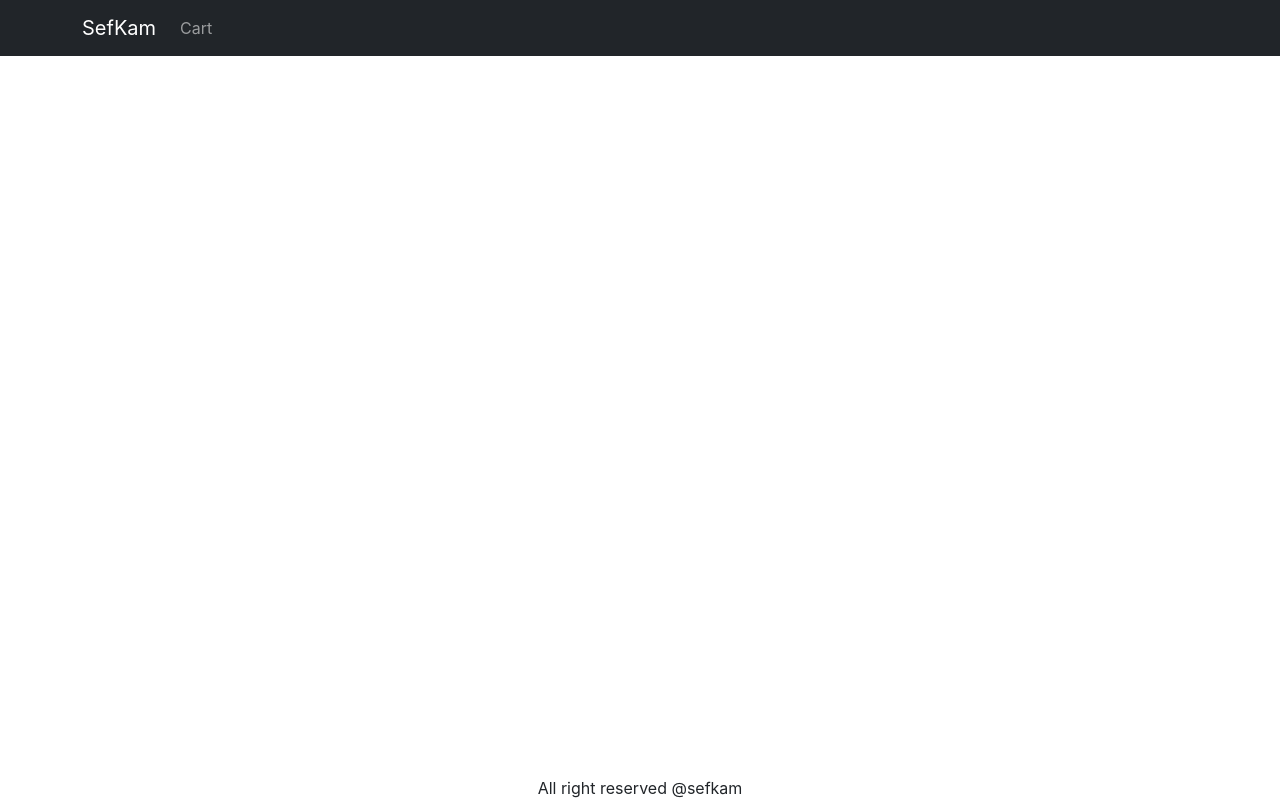
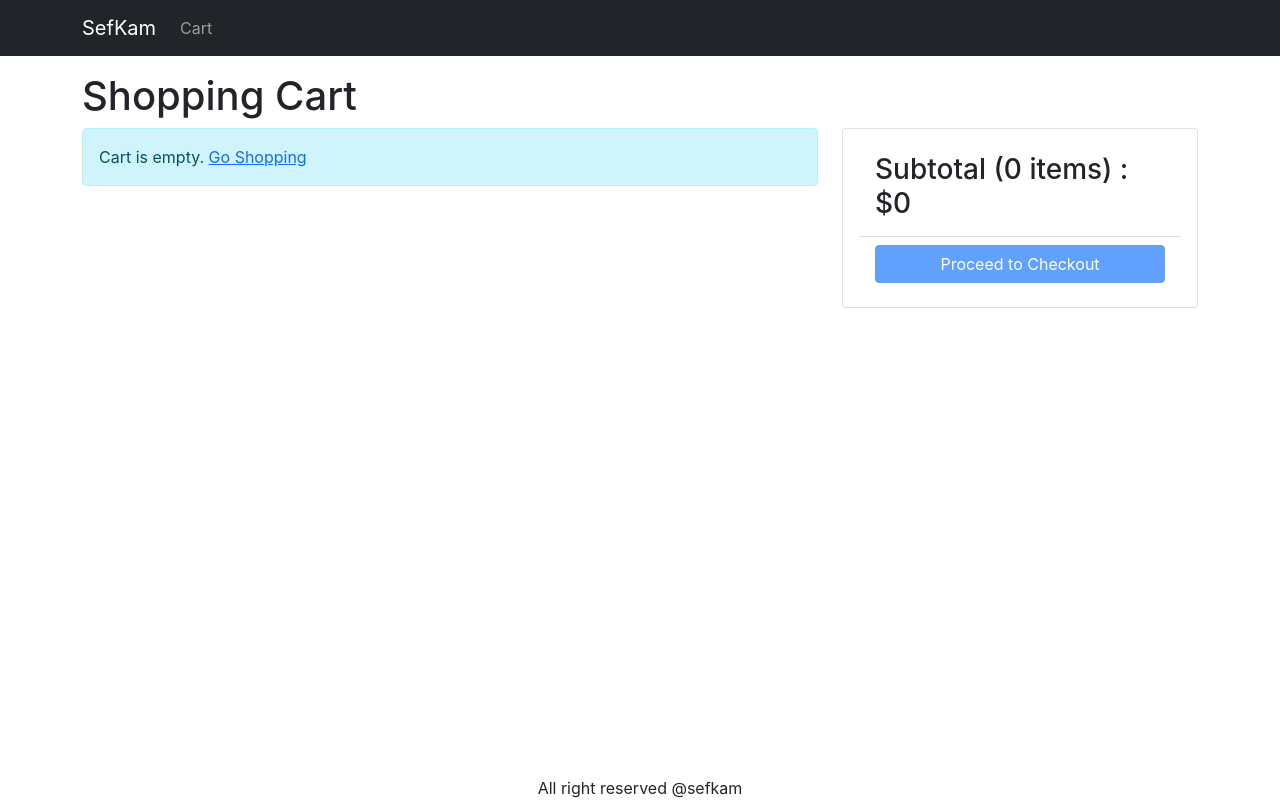
Before and after one commit to 1512abhijitghosh/s, a React (Create React App) app in the folder frontend/: page /cart in a window 1280 px wide. Built offline with nearby package versions, Linux system fonts and the light colour scheme.

Commit message:
cart functionality complete

```diff
--- a/frontend/src/App.js
+++ b/frontend/src/App.js
@@ -9,6 +9,7 @@
 import { LinkContainer } from 'react-router-bootstrap';
 import { useContext } from 'react';
 import { Store } from './Store';
+import CartScreen from './screens/CartScreen';
 
 function App() {
   const { state } = useContext(Store);
@@ -39,6 +40,7 @@
           <Container className="mt-3">
             <Routes>
               <Route path="/product/:slug" element={<ProductScreen />} />
+              <Route path="/cart" element={<CartScreen />} />
               <Route path="/" element={<HomeScreen />} />
             </Routes>
           </Container>
--- a/frontend/src/Store.js
+++ b/frontend/src/Store.js
@@ -4,7 +4,10 @@
 
 const initialState = {
   cart: {
-    cartItems: [],
+    //cartItems: [],
+    cartItems: localStorage.getItem('cartItems')
+      ? JSON.parse(localStorage.getItem('cartItems'))
+      : [],
   },
 };
 function reducer(state, action) {
@@ -20,7 +23,15 @@
             item._id === existItem._id ? newItem : item
           )
         : [...state.cart.cartItems, newItem];
+      localStorage.setItem('cartItems', JSON.stringify(cartItems));
       return { ...state, cart: { ...state.cart, cartItems } };
+    case 'CART_REMOVE_ITEM': {
+      const cartItems = state.cart.cartItems.filter(
+        (item) => item._id !== action.payload._id
+      );
+      localStorage.setItem('cartItems', JSON.stringify(cartItems));
+      return { ...state, cart: { ...state.cart, cartItems } };
+    }
     default:
       return state;
   }
--- a/frontend/src/components/Product.js
+++ b/frontend/src/components/Product.js
@@ -2,9 +2,30 @@
 import Button from 'react-bootstrap/Button';
 import { Link } from 'react-router-dom';
 import Rating from './Rating';
+import axios from 'axios';
+import { useContext } from 'react';
+import { Store } from '../Store';
 
 function Product(props) {
   const { product } = props;
+  const { state, dispatch: ctxDispatch } = useContext(Store);
+  const {
+    cart: { cartItems },
+  } = state;
+
+  const addToCartHandler = async (item) => {
+    const existItem = cartItems.find((x) => x._id === product._id);
+    const quantity = existItem ? existItem.quantity + 1 : 1;
+    const { data } = await axios.get(`/api/products/${item._id}`);
+    if (data.countInStock < quantity) {
+      window.alert('Sorry. Product is out of stock');
+      return;
+    }
+    ctxDispatch({
+      type: 'CART_ADD_ITEM',
+      payload: { ...item, quantity },
+    });
+  };
   return (
     <Card>
       <Link to={`/product/${product.slug}`}>
@@ -16,7 +37,13 @@
         </Link>
         <Rating rating={product.rating} numReviews={product.numReviews} />
         <Card.Text>${product.price}</Card.Text>
-        <Button>Add to cart</Button>
+        {product.countInStock === 0 ? (
+          <Button variant="light" disabled>
+            Out of stock
+          </Button>
+        ) : (
+          <Button onClick={() => addToCartHandler(product)}>Add to cart</Button>
+        )}
       </Card.Body>
     </Card>
   );
--- a/frontend/src/index.css
+++ b/frontend/src/index.css
@@ -56,3 +56,7 @@
 .img-large {
   max-width: 100%;
 }
+
+.img-thumbnail {
+  height: 80px;
+}
--- /dev/null
+++ b/frontend/src/screens/CartScreen.js
@@ -0,0 +1,130 @@
+import { useContext } from 'react';
+import { Store } from '../Store';
+import { Helmet } from 'react-helmet-async';
+import Row from 'react-bootstrap/Row';
+import Col from 'react-bootstrap/Col';
+import MessageBox from '../components/MessageBox';
+import ListGroup from 'react-bootstrap/ListGroup';
+import Button from 'react-bootstrap/Button';
+import Card from 'react-bootstrap/Card';
+import { Link, useNavigate } from 'react-router-dom';
+import axios from 'axios';
+
+export default function CartScreen() {
+  const navigate = useNavigate();
+  const { state, dispatch: ctxDispatch } = useContext(Store);
+  const {
+    cart: { cartItems },
+  } = state;
+
+  const updateCartHandler = async (item, quantity) => {
+    const { data } = await axios.get(`/api/products/${item._id}`);
+    if (data.countInStock < quantity) {
+      window.alert('Sorry. Product is out of stock');
+      return;
+    }
+    ctxDispatch({
+      type: 'CART_ADD_ITEM',
+      payload: { ...item, quantity },
+    });
+  };
+  const removeItemHandler = (item) => {
+    ctxDispatch({ type: 'CART_REMOVE_ITEM', payload: item });
+  };
+
+  const checkoutHandler = () => {
+    navigate('/signin?redirect=/shipping');
+  };
+
+  return (
+    <div>
+      <Helmet>
+        <title>Shopping Cart</title>
+      </Helmet>
+      <h1>Shopping Cart</h1>
+      <Row>
+        <Col md={8}>
+          {cartItems.length === 0 ? (
+            <MessageBox>
+              Cart is empty. <Link to="/">Go Shopping</Link>
+            </MessageBox>
+          ) : (
+            <ListGroup>
+              {cartItems.map((item) => (
+                <ListGroup.Item key={item._id}>
+                  <Row className="align-items-center">
+                    <Col md={4}>
+                      <img
+                        src={item.image}
+                        alt={item.name}
+                        className="img-fluid rounded img-thumbnail"
+                      ></img>{' '}
+                      <Link to={`/product/${item.slug}`}>{item.name}</Link>
+                    </Col>
+                    <Col md={3}>
+                      <Button
+                        onClick={() =>
+                          updateCartHandler(item, item.quantity - 1)
+                        }
+                        variant="light"
+                        disabled={item.quantity === 1}
+                      >
+                        <i className="fas fa-minus-circle"></i>
+                      </Button>{' '}
+                      <span>{item.quantity}</span>{' '}
+                      <Button
+                        variant="light"
+                        onClick={() =>
+                          updateCartHandler(item, item.quantity + 1)
+                        }
+                        disabled={item.quantity === item.countInStock}
+                      >
+                        <i className="fas fa-plus-circle"></i>
+                      </Button>
+                    </Col>
+                    <Col md={3}>${item.price}</Col>
+                    <Col md={2}>
+                      <Button
+                        onClick={() => removeItemHandler(item)}
+                        variant="light"
+                      >
+                        <i className="fas fa-trash"></i>
+                      </Button>
+                    </Col>
+                  </Row>
+                </ListGroup.Item>
+              ))}
+            </ListGroup>
+          )}
+        </Col>
+        <Col md={4}>
+          <Card>
+            <Card.Body>
+              <ListGroup variant="flush">
+                <ListGroup.Item>
+                  <h3>
+                    Subtotal ({cartItems.reduce((a, c) => a + c.quantity, 0)}{' '}
+                    items) : $
+                    {cartItems.reduce((a, c) => a + c.price * c.quantity, 0)}
+                  </h3>
+                </ListGroup.Item>
+                <ListGroup.Item>
+                  <div className="d-grid">
+                    <Button
+                      type="button"
+                      variant="primary"
+                      onClick={checkoutHandler}
+                      disabled={cartItems.length === 0}
+                    >
+                      Proceed to Checkout
+                    </Button>
+                  </div>
+                </ListGroup.Item>
+              </ListGroup>
+            </Card.Body>
+          </Card>
+        </Col>
+      </Row>
+    </div>
+  );
+}
--- a/frontend/src/screens/ProductScreen.js
+++ b/frontend/src/screens/ProductScreen.js
@@ -1,6 +1,6 @@
 import axios from 'axios';
 import { useContext, useEffect, useReducer } from 'react';
-import { useParams } from 'react-router-dom';
+import { useNavigate, useParams } from 'react-router-dom';
 import Row from 'react-bootstrap/Row';
 import Col from 'react-bootstrap/Col';
 import Card from 'react-bootstrap/Card';
@@ -28,6 +28,7 @@
 };
 
 function ProductScreen() {
+  const navigate = useNavigate();
   const params = useParams();
   const { slug } = params;
   const [{ loading, error, product }, dispatch] = useReducer(reducer, {
@@ -62,6 +63,7 @@
       type: 'CART_ADD_ITEM',
       payload: { ...product, quantity },
     });
+    navigate('/cart');
   };
 
   return loading ? (
```
Also changed, not shown: 1 other file (tests, documents, lock files or other folders).
